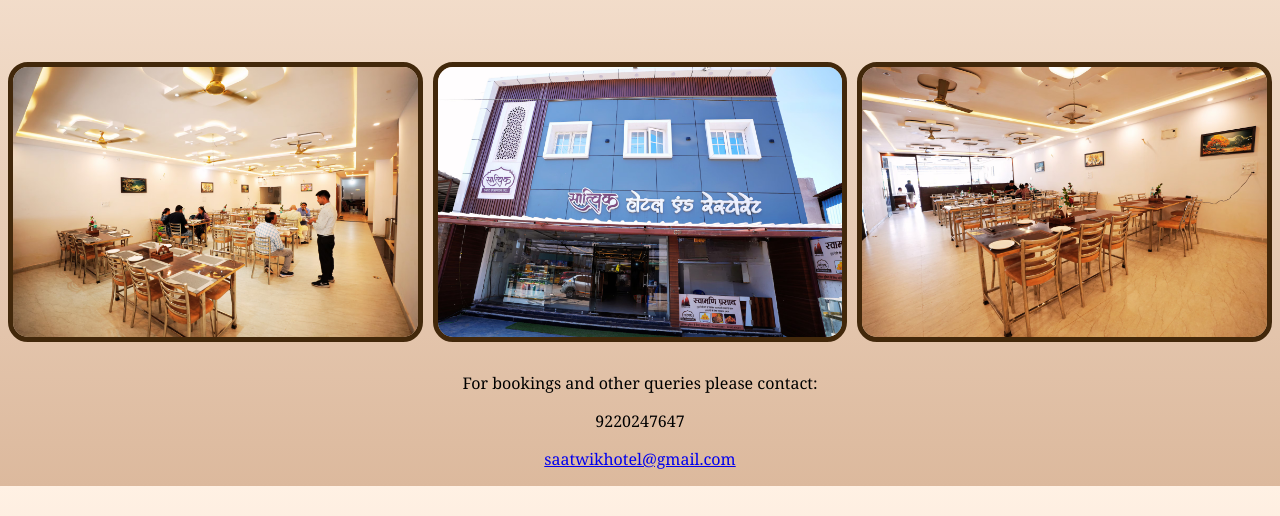
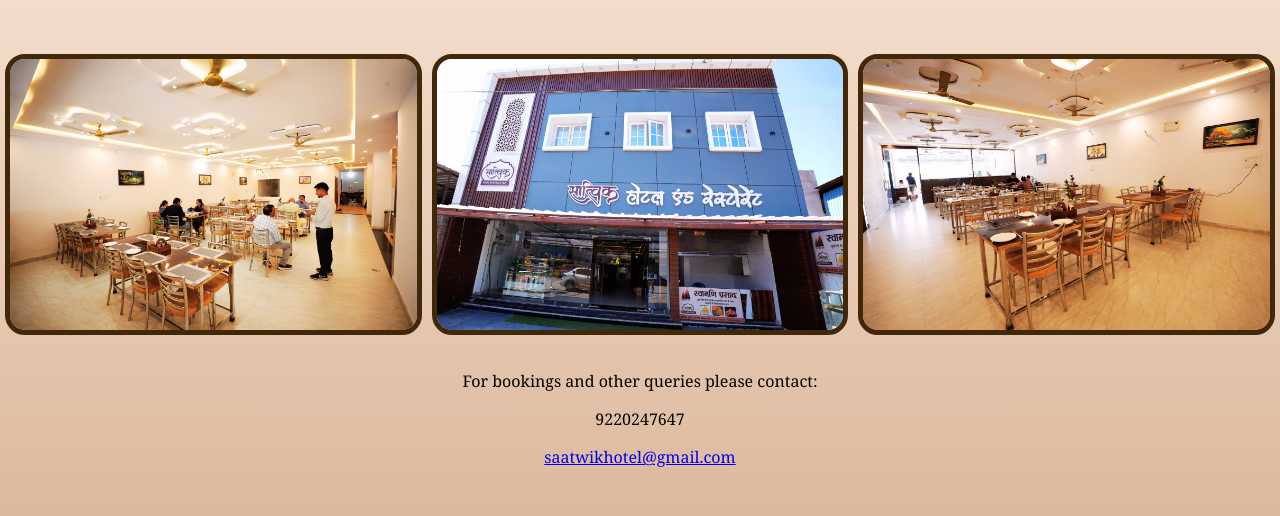
Before and after one commit to vipul19sh/Saatwik-Website, a plain HTML site: page index.html in a window 1280 px wide. Shown: the part 284-800 px from the top of the page. Drawn offline with Linux system fonts and the light colour scheme.

Commit message:
Update style.css

```diff
--- a/style.css
+++ b/style.css
@@ -2,6 +2,8 @@
     font-family:Georgia, 'Times New Roman', Times, serif ;
     text-align: center;
     background: linear-gradient(#fff1e4, #dcb99d);
+    min-height: 100vh;
+    margin: 0;
 }
 
 h1   {
@@ -20,7 +22,7 @@
 .items  {
     display: flex;
     justify-content: center;
-    margin: 25px;
+    margin: 30px;
 }
 
 .item   {
```
